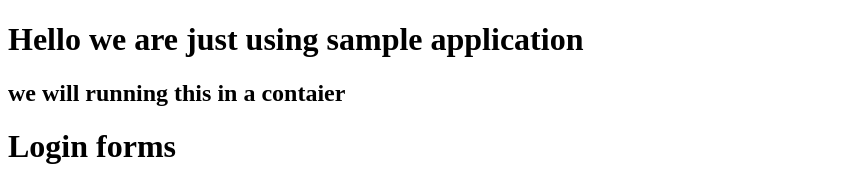
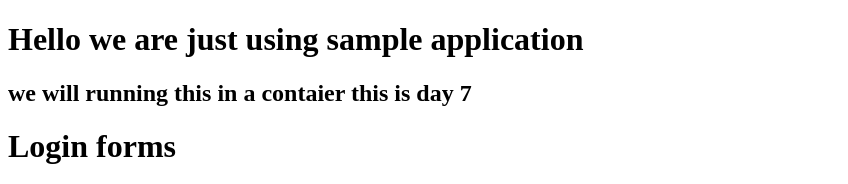
Before and after one commit to redashu/mobapp_demo, a plain HTML site: page index.html in a window 1280 px wide. Shown: the top 184 px of the page, without its empty margins (0-848 px from the left). Drawn offline with Linux system fonts and the light colour scheme.

Commit message:
Update index.html

```diff
--- a/index.html
+++ b/index.html
@@ -8,7 +8,7 @@
 </head>
 <body>
     <h1> Hello we are just using sample application </h1>
-    <h2> we will running this in a contaier </h2>
+    <h2> we will running this in a contaier this is day 7  </h2>
     <h1> Login forms </h1>
     <form>
         <input type="text" name="n">
```
